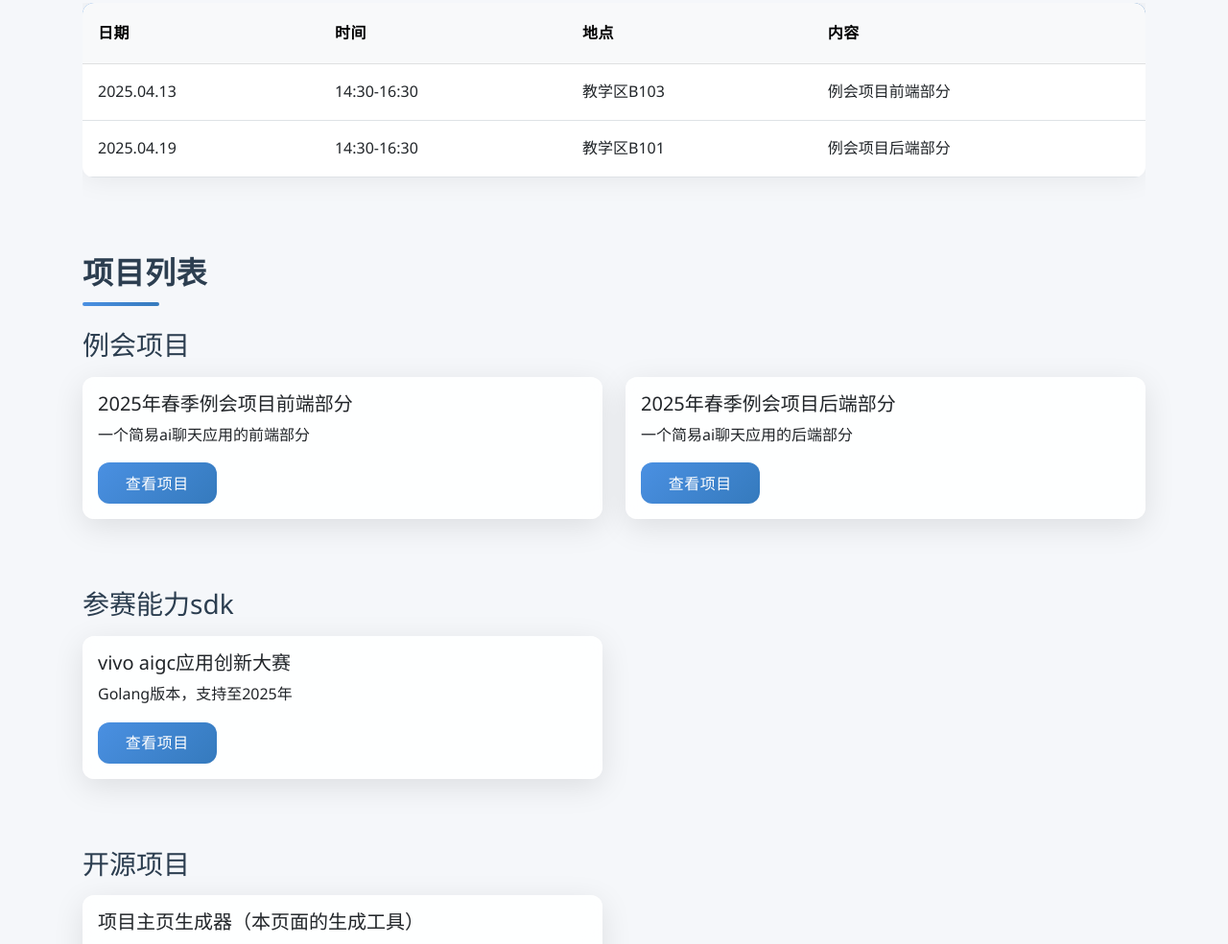
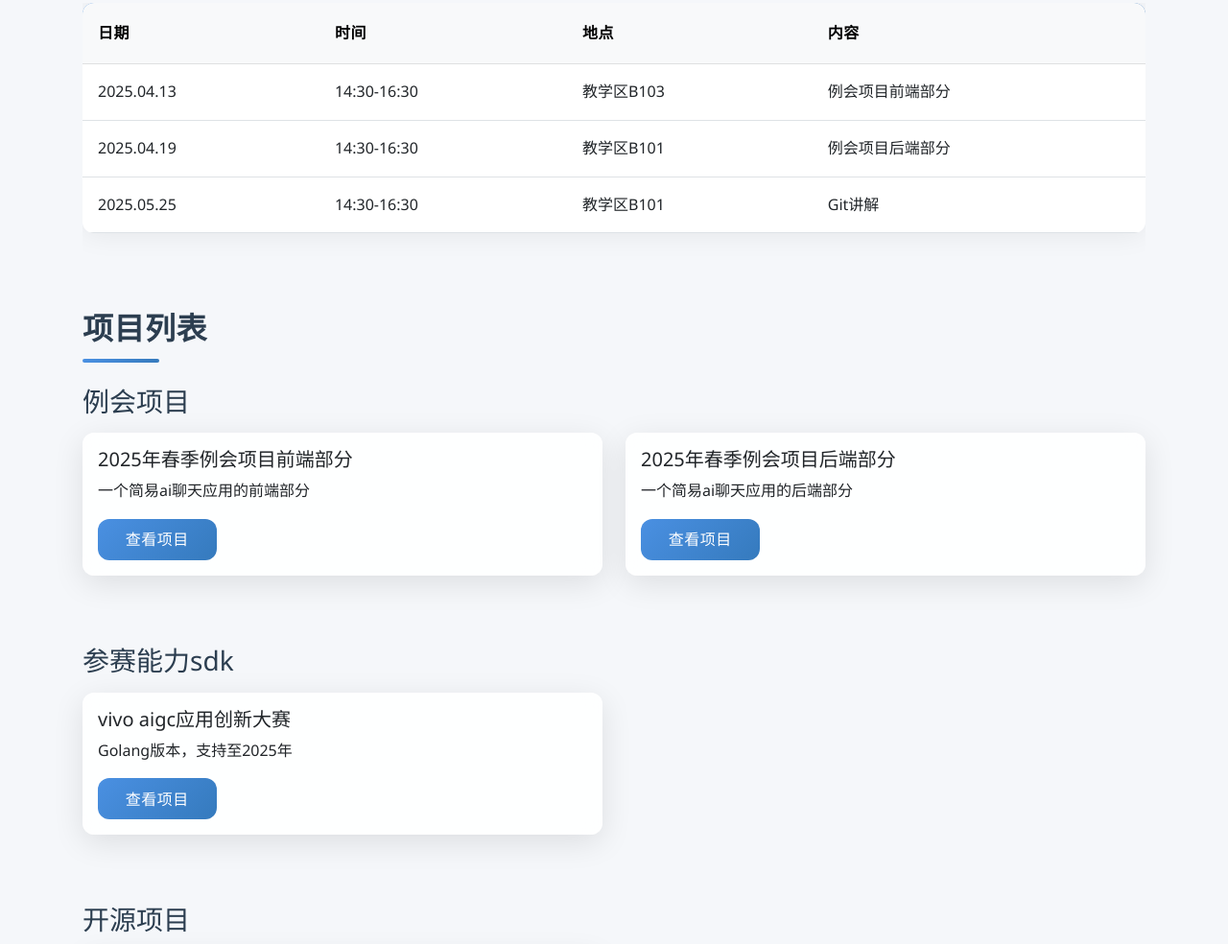
Before and after one commit to TIC-DLUT/project-list, a plain HTML site: page index.html in a window 1280 px wide. Shown: the part 818-1802 px from the top of the page at 96% size. Drawn offline with nearby package versions, Linux system fonts and the light colour scheme.

Commit message:
Deploying to gh-pages from @ TIC-DLUT/project-list@6fdaf64e4d08dc9af1de8ee162cf9ca4af24bcd7 🚀

```diff
--- a/index.html
+++ b/index.html
@@ -216,6 +216,13 @@
                             <td>例会项目后端部分</td>
                         </tr>
 
+                        <tr class="meeting-row">
+                            <td>2025.05.25</td>
+                            <td>14:30-16:30</td>
+                            <td>教学区B101</td>
+                            <td>Git讲解</td>
+                        </tr>
+
                     </tbody>
                 </table>
             </div>
```
